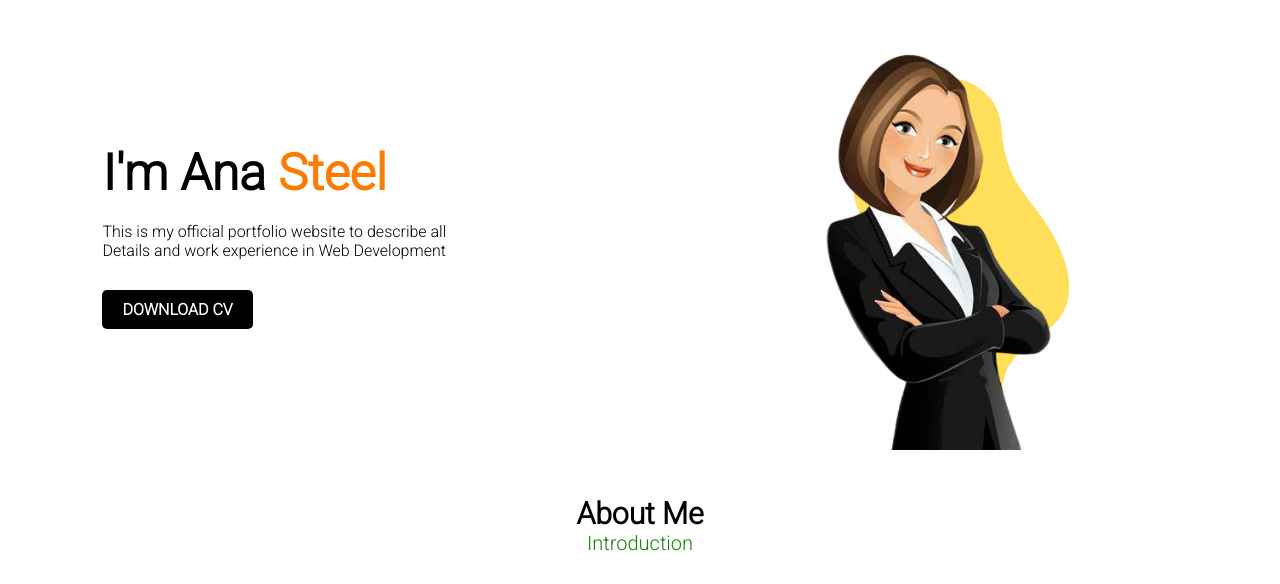
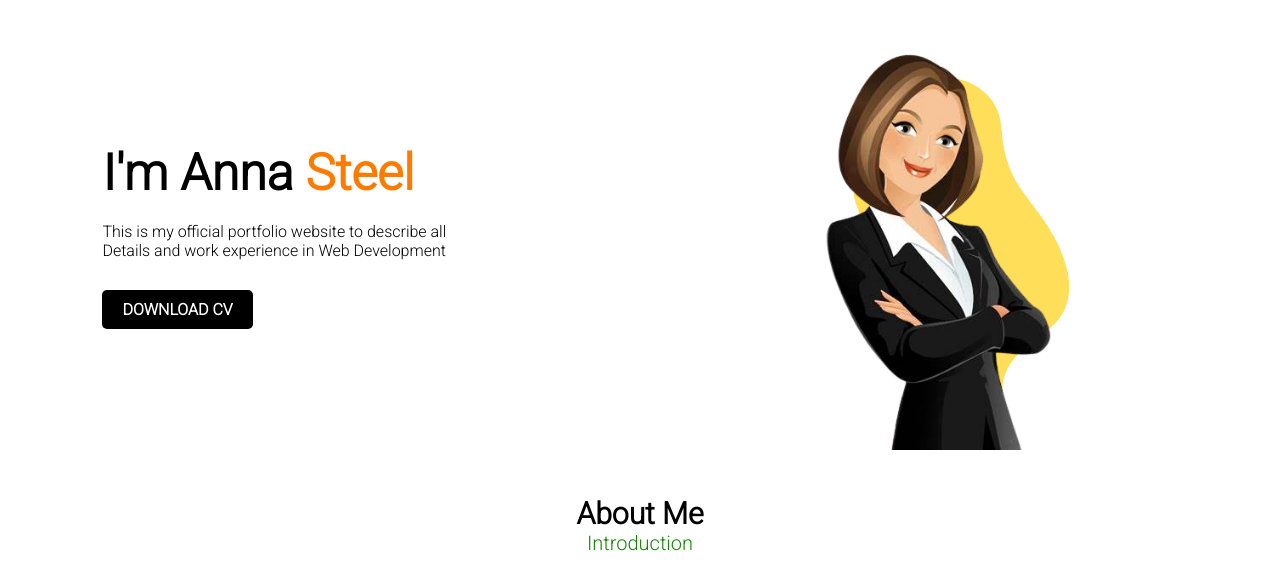
Before and after one commit to rohanbijoy/Portfolio, a plain HTML site: page index.html in a window 1280 px wide. Shown: the part 150-734 px from the top of the page. Drawn offline with Linux system fonts and the light colour scheme.

Commit message:
name change

```diff
--- a/index.html
+++ b/index.html
@@ -23,7 +23,7 @@
     </nav>
     <section id="home">
         <div class="title">
-            <h1 class="title_h1">I'm Ana <span id="name">Steel</span></h1>
+            <h1 class="title_h1">I'm Anna <span id="name">Steel</span></h1>
             <p class="title_p">This is my official portfolio website to describe all <br>Details and work experience in Web Development</p>
             <a class="download" href="https://drive.google.com/file/d/13MfZJ2UDN5C0CtaZbp0vBVdqJiT38S7y/view?usp=drive_link" target="_blank" download>DOWNLOAD CV</a>
         </div>
```
